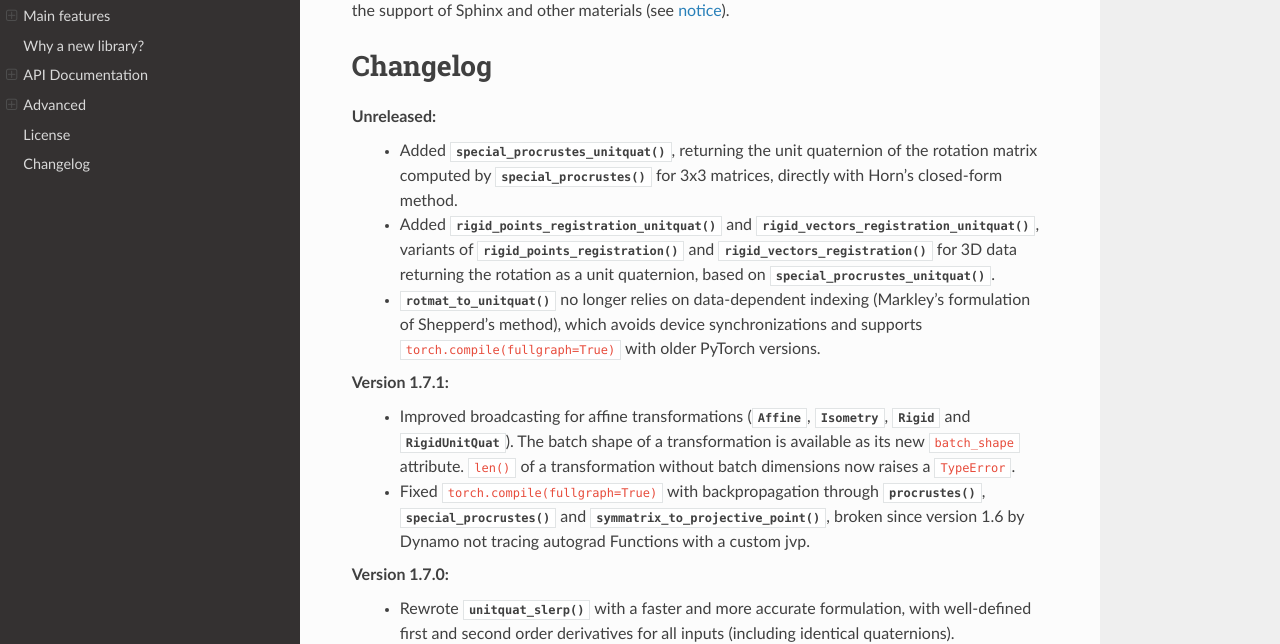
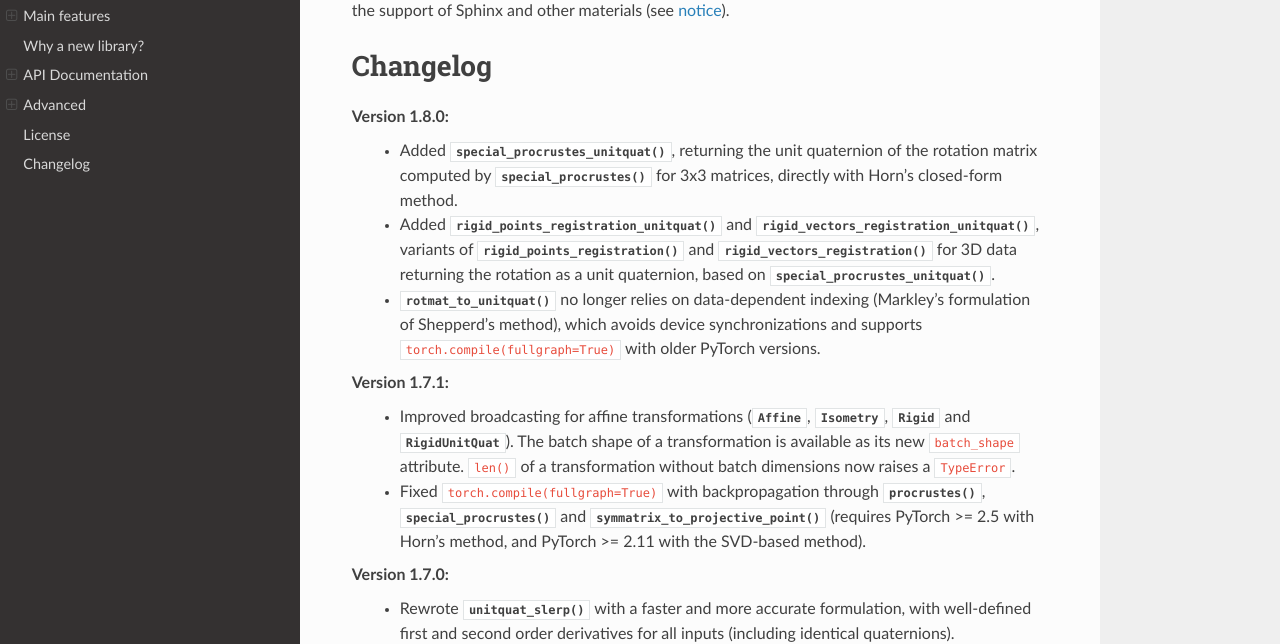
Before and after one commit to naver/roma, a Sphinx documentation site: the page built from docsource/source/index.rst, in a window 1280 px wide and 900 px high, scrolled down 8230 px. Shown: the part 151-795 px from the top of the window. Built offline with Sphinx 7.4.7 and the Read the Docs theme 3.1.0, drawn with Linux system fonts in a browser that asks for light colours.

```diff
--- a/docsource/source/index.rst
+++ b/docsource/source/index.rst
@@ -232,13 +232,13 @@ Bits of code were adapted from SciPy. Documentation is generated, distributed an
 
 Changelog
 ==========
-Unreleased:
+Version 1.8.0:
     - Added :func:`~roma.mappings.special_procrustes_unitquat()`, returning the unit quaternion of the rotation matrix computed by :func:`~roma.mappings.special_procrustes()` for 3x3 matrices, directly with Horn's closed-form method.
     - Added :func:`~roma.utils.rigid_points_registration_unitquat()` and :func:`~roma.utils.rigid_vectors_registration_unitquat()`, variants of :func:`~roma.utils.rigid_points_registration()` and :func:`~roma.utils.rigid_vectors_registration()` for 3D data returning the rotation as a unit quaternion, based on :func:`~roma.mappings.special_procrustes_unitquat()`.
     - :func:`~roma.mappings.rotmat_to_unitquat()` no longer relies on data-dependent indexing (Markley's formulation of Shepperd's method), which avoids device synchronizations and supports ``torch.compile(fullgraph=True)`` with older PyTorch versions.
 Version 1.7.1:
     - Improved broadcasting for affine transformations (:class:`~roma.transforms.Affine`, :class:`~roma.transforms.Isometry`, :class:`~roma.transforms.Rigid` and :class:`~roma.transforms.RigidUnitQuat`). The batch shape of a transformation is available as its new :code:`batch_shape` attribute. :code:`len()` of a transformation without batch dimensions now raises a :code:`TypeError`.
-    - Fixed ``torch.compile(fullgraph=True)`` with backpropagation through :func:`~roma.mappings.procrustes()`, :func:`~roma.mappings.special_procrustes()` and :func:`~roma.mappings.symmatrix_to_projective_point()`, broken since version 1.6 by Dynamo not tracing autograd Functions with a custom jvp.
+    - Fixed ``torch.compile(fullgraph=True)`` with backpropagation through :func:`~roma.mappings.procrustes()`, :func:`~roma.mappings.special_procrustes()` and :func:`~roma.mappings.symmatrix_to_projective_point()` (requires PyTorch >= 2.5 with Horn's method, and PyTorch >= 2.11 with the SVD-based method).
 Version 1.7.0:
     - Rewrote :func:`~roma.utils.unitquat_slerp()` with a faster and more accurate formulation, with well-defined first and second order derivatives for all inputs (including identical quaternions). :func:`~roma.utils.rotvec_slerp()` and :func:`~roma.utils.rotmat_slerp()` benefit from these changes.
     - :func:`~roma.utils.unitquat_slerp_fast()` is now a deprecated alias of :func:`~roma.utils.unitquat_slerp()`.
```
